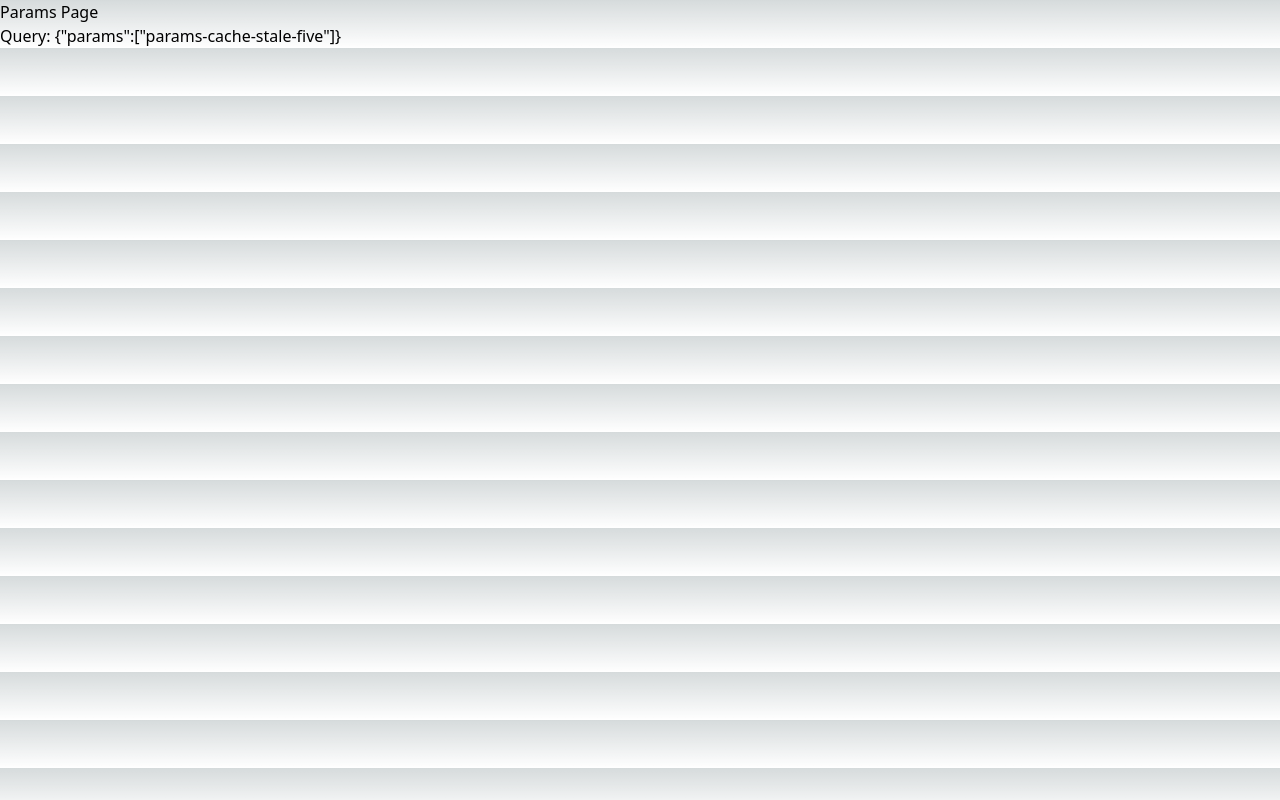
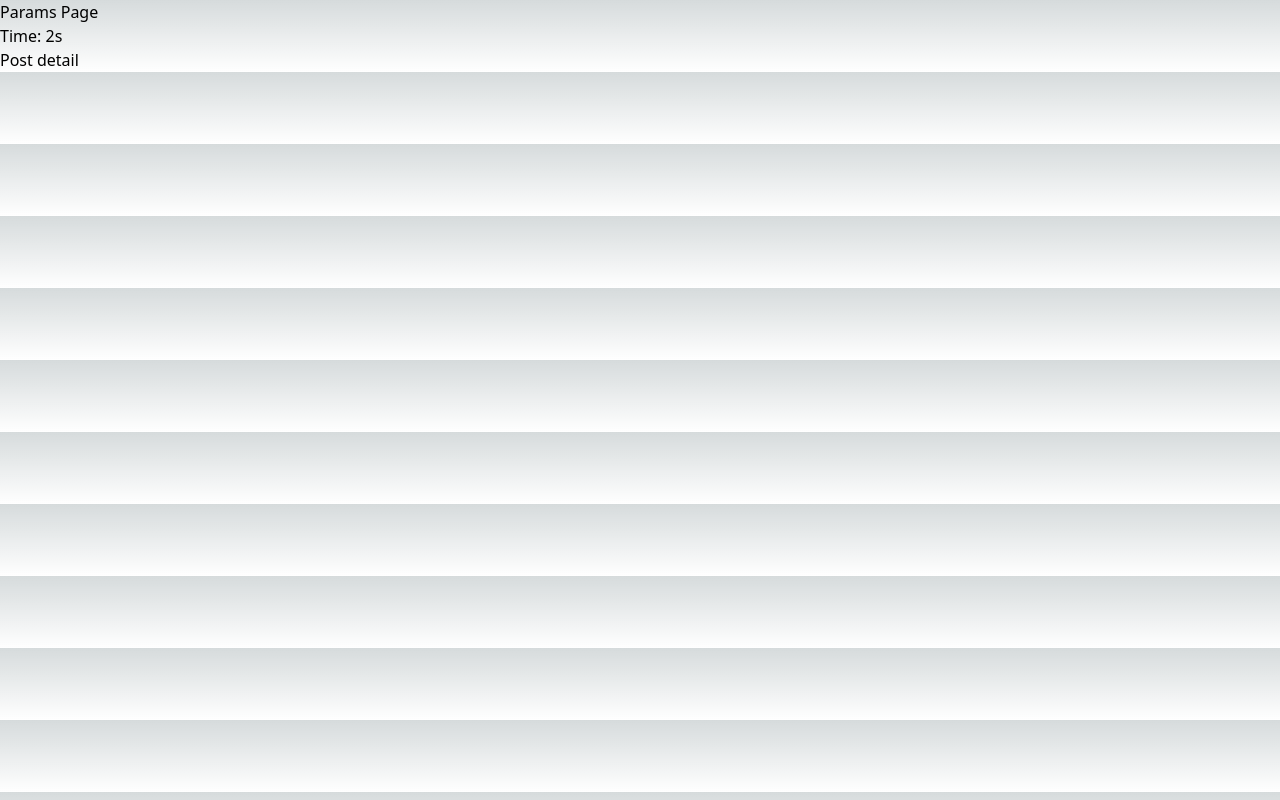
Before and after one commit to quanglatoi002/Learn-NextJs, a Next.js app: page /posts/params-cache-stale-five in a window 1280 px wide. Built offline with nearby package versions, Linux system fonts and the light colour scheme.

Commit message:
Server Side Rendering with cache

```diff
--- /dev/null
+++ b/pages/posts/params-cache-stale-five.tsx
@@ -0,0 +1,52 @@
+import { GetServerSidePropsContext } from 'next';
+import { useRouter } from 'next/dist/client/router';
+import React, { useEffect, useState } from 'react';
+
+export interface ParamsPageProps {
+  query: any;
+  post: any;
+}
+
+export default function ParamsPage({ query, post }: ParamsPageProps) {
+  const router = useRouter();
+  const [seconds, setSeconds] = useState(0);
+
+  useEffect(() => {
+    const intervalId = setInterval(() => {
+      setSeconds((x) => {
+        if (x > 60) clearInterval(intervalId);
+
+        return x + 1;
+      });
+    }, 1000);
+
+    return () => clearInterval(intervalId);
+  }, []);
+  return (
+    <div>
+      <h1>Params Page</h1>
+      <p>Time: {seconds}s</p>
+
+      <h2>Post detail</h2>
+      <p>{post?.title}</p>
+      <p>{post?.author}</p>
+      <p>{post?.description}</p>
+    </div>
+  );
+}
+export async function getServerSideProps(context: GetServerSidePropsContext) {
+  context.res.setHeader('Cache-Control', 's-maxage=5, stale-while-revalidate=5');
+
+  await new Promise((res) => setTimeout(res, 3000));
+
+  const postId = context.query.postId;
+  if (!postId) return { props: { query: context.query } };
+  const response = await fetch(`https://js-post-api.herokuapp.com/api/posts/${postId}`);
+  const data = await response.json();
+  return {
+    props: {
+      query: context.query,
+      post: data,
+    },
+  };
+}
--- /dev/null
+++ b/pages/posts/params-cache-state.tsx
@@ -0,0 +1,57 @@
+import { GetServerSidePropsContext } from 'next';
+import { useRouter } from 'next/dist/client/router';
+import React, { useEffect, useState } from 'react';
+
+export interface ParamsPageProps {
+  query: any;
+  post: any;
+}
+
+export default function ParamsPage({ query, post }: ParamsPageProps) {
+  const router = useRouter();
+  const [seconds, setSeconds] = useState(0);
+
+  useEffect(() => {
+    const intervalId = setInterval(() => {
+      setSeconds((x) => {
+        if (x > 60) clearInterval(intervalId);
+
+        return x + 1;
+      });
+    }, 1000);
+
+    return () => clearInterval(intervalId);
+  }, []);
+
+  return (
+    <div>
+      <h1>Params Page</h1>
+
+      <p>Time: {seconds}s</p>
+
+      <h2>Post detail</h2>
+      <p>{post?.title}</p>
+      <p>{post?.author}</p>
+      <p>{post?.description}</p>
+    </div>
+  );
+}
+
+export async function getServerSideProps(context: GetServerSidePropsContext) {
+  context.res.setHeader('Cache-Control', 's-maxage=5, stale-while-revalidate');
+
+  await new Promise((res) => setTimeout(res, 3000));
+
+  const postId = context.query.postId;
+  if (!postId) return { props: { query: context.query } };
+
+  const response = await fetch(`https://js-post-api.herokuapp.com/api/posts/${postId}`);
+  const data = await response.json();
+
+  return {
+    props: {
+      query: context.query,
+      post: data,
+    },
+  };
+}
--- /dev/null
+++ b/pages/posts/params-cache.tsx
@@ -0,0 +1,57 @@
+import { GetServerSidePropsContext } from 'next';
+import { useRouter } from 'next/dist/client/router';
+import React, { useEffect, useState } from 'react';
+
+export interface ParamsPageProps {
+  query: any;
+  post: any;
+}
+
+export default function ParamsPage({ query, post }: ParamsPageProps) {
+  const router = useRouter();
+  const [seconds, setSeconds] = useState(0);
+
+  useEffect(() => {
+    const intervalId = setInterval(() => {
+      setSeconds((x) => {
+        if (x > 60) clearInterval(intervalId);
+
+        return x + 1;
+      });
+    }, 1000);
+
+    return () => clearInterval(intervalId);
+  }, []);
+
+  return (
+    <div>
+      <h1>Params Page</h1>
+
+      <p>Time: {seconds}s</p>
+
+      <h2>Post detail</h2>
+      <p>{post?.title}</p>
+      <p>{post?.author}</p>
+      <p>{post?.description}</p>
+    </div>
+  );
+}
+
+export async function getServerSideProps(context: GetServerSidePropsContext) {
+  context.res.setHeader('Cache-Control', 's-maxage=5');
+
+  await new Promise((res) => setTimeout(res, 3000));
+
+  const postId = context.query.postId;
+  if (!postId) return { props: { query: context.query } };
+
+  const response = await fetch(`https://js-post-api.herokuapp.com/api/posts/${postId}`);
+  const data = await response.json();
+
+  return {
+    props: {
+      query: context.query,
+      post: data,
+    },
+  };
+}
--- a/pages/posts/[...params].tsx
+++ b/pages/posts/params.tsx
@@ -1,9 +1,9 @@
 import { useRouter } from 'next/router';
 import React from 'react';
 
-type Props = {};
+export interface Props {}
 
-const paramsPage = (props: Props) => {
+export default function ParamsPage(props: Props) {
   // eslint-disable-next-line react-hooks/rules-of-hooks
   const router = useRouter();
   return (
@@ -12,6 +12,12 @@ const paramsPage = (props: Props) => {
       <p>Query: {JSON.stringify(router.query)}</p>
     </div>
   );
-};
+}
 
-export default paramsPage;
+export async function getServerSideProps() {
+  // fake slow query
+  await new Promise((resolve) => setTimeout(resolve, 3000));
+  return {
+    props: {},
+  };
+}
```
Also changed, not shown: theory/DataFetching/[name].tsx (renamed from pages/[name].tsx), theory/SSG,SSR.../SSR/index.txt (added).
